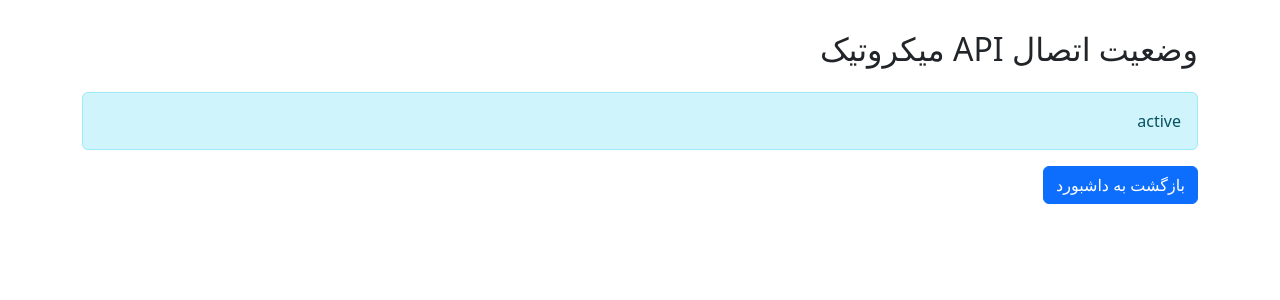
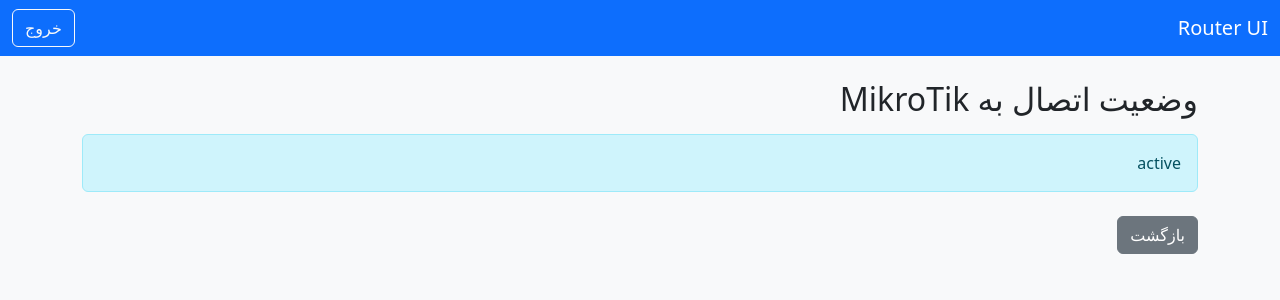
Before and after one commit to Nekooei-Dev/internet-router-ui, a Flask app: template templates/check_api.html in a window 1280 px wide. Shown: the top 300 px of the page. Run offline with Flask 3, Linux system fonts and the light colour scheme; the template is opened without the code that fills it: most values are stand-ins (such as "Sample title", 1, 10 or a date in 2020).

Commit message:
Update check_api.html

```diff
--- a/templates/check_api.html
+++ b/templates/check_api.html
@@ -1,17 +1,25 @@
-<!DOCTYPE html>
+<!doctype html>
 <html lang="fa" dir="rtl">
 <head>
-<meta charset="UTF-8" />
-<meta name="viewport" content="width=device-width, initial-scale=1" />
-<title>چک API</title>
-<link href="https://cdn.jsdelivr.net/npm/bootstrap@5.3.0/dist/css/bootstrap.min.css" rel="stylesheet" />
-<style> body { direction: rtl; padding: 30px; background: #fff; } </style>
+  <meta charset="utf-8">
+  <meta name="viewport" content="width=device-width, initial-scale=1">
+  <title>بررسی اتصال MikroTik</title>
+  <link href="https://cdn.jsdelivr.net/npm/bootstrap@5.3.0/dist/css/bootstrap.rtl.min.css" rel="stylesheet">
 </head>
-<body>
-<div class="container">
-  <h2 class="mb-4">وضعیت اتصال API میکروتیک</h2>
-  <div class="alert alert-info">{{ status }}</div>
-  <a href="/" class="btn btn-primary">بازگشت به داشبورد</a>
+<body class="bg-light">
+<nav class="navbar navbar-expand-lg navbar-dark bg-primary">
+  <div class="container-fluid">
+    <a class="navbar-brand" href="/">Router UI</a>
+    <div class="d-flex">
+      <a href="/logout" class="btn btn-outline-light">خروج</a>
+    </div>
+  </div>
+</nav>
+
+<div class="container mt-4">
+  <h2>وضعیت اتصال به MikroTik</h2>
+  <div class="alert alert-info mt-3">{{ status }}</div>
+  <a href="/" class="btn btn-secondary mt-2">بازگشت</a>
 </div>
 </body>
 </html>
```
